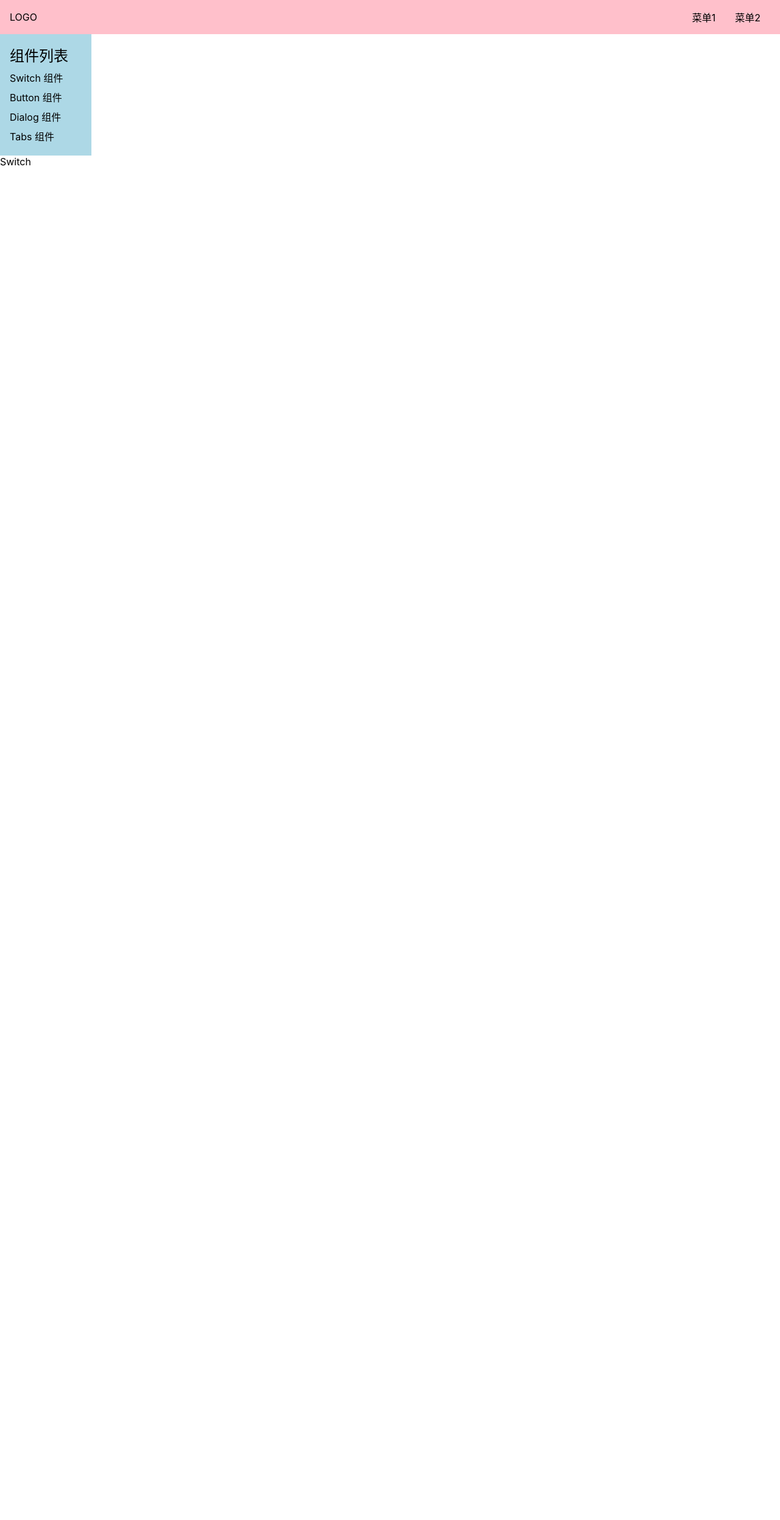
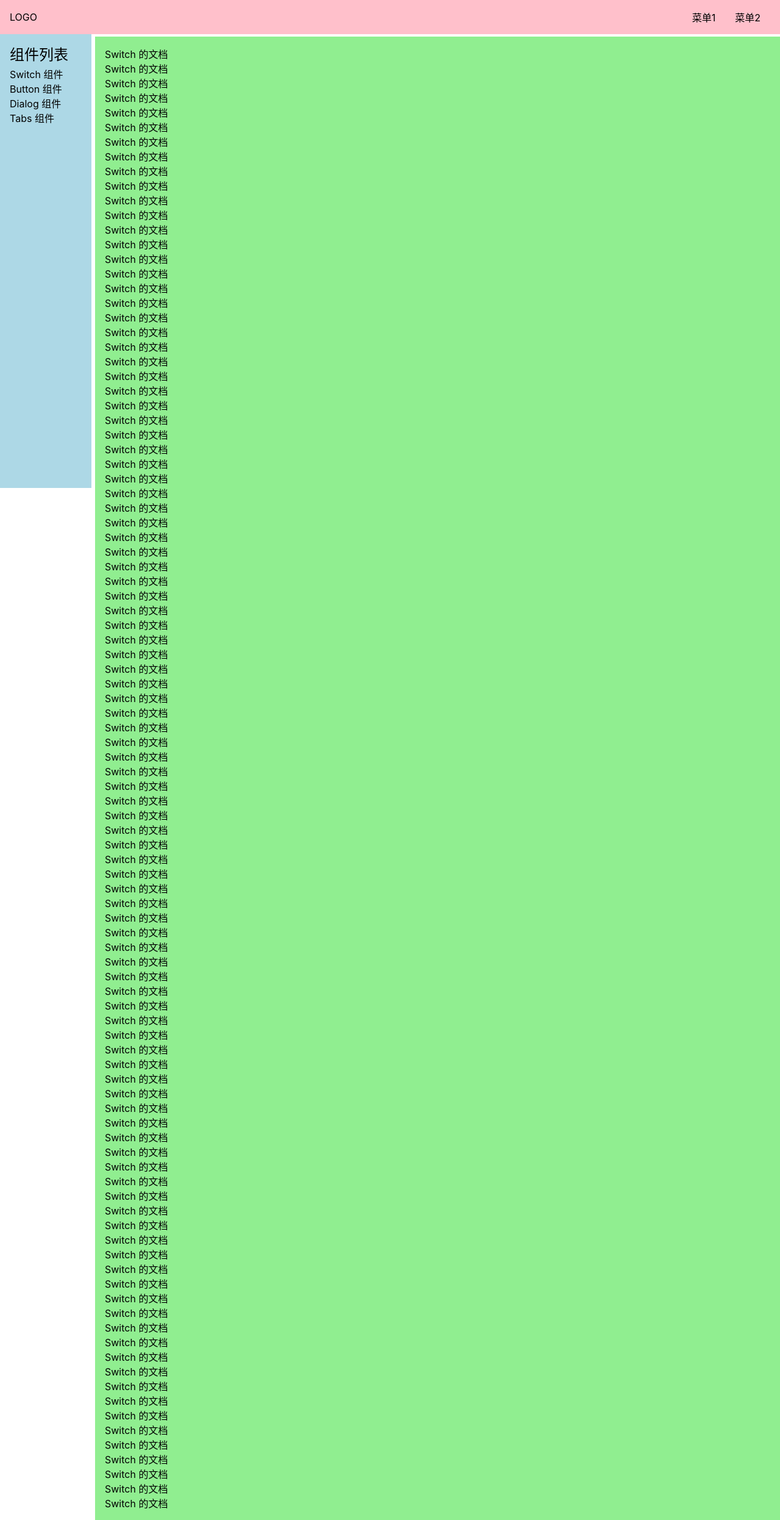
Before and after one commit to Latrevion/forest-vue3-ui, a Vue app: page /#/doc/switch in a window 1280 px wide. Shown: the whole page at 61% size. Before the commit the page ends 800 px from the top, so only its background shows below. Built offline with nearby package versions, Linux system fonts and the light colour scheme.

Commit message:
整体布局 css

```diff
--- a/src/components/SwitchDemo.vue
+++ b/src/components/SwitchDemo.vue
@@ -1,5 +1,104 @@
 <template>
     <div>
-        Switch
+        <p>Switch 的文档</p>
+        <p>Switch 的文档</p>
+        <p>Switch 的文档</p>
+        <p>Switch 的文档</p>
+        <p>Switch 的文档</p>
+        <p>Switch 的文档</p>
+        <p>Switch 的文档</p>
+        <p>Switch 的文档</p>
+        <p>Switch 的文档</p>
+        <p>Switch 的文档</p>
+        <p>Switch 的文档</p>
+        <p>Switch 的文档</p>
+        <p>Switch 的文档</p>
+        <p>Switch 的文档</p>
+        <p>Switch 的文档</p>
+        <p>Switch 的文档</p>
+        <p>Switch 的文档</p>
+        <p>Switch 的文档</p>
+        <p>Switch 的文档</p>
+        <p>Switch 的文档</p>
+        <p>Switch 的文档</p>
+        <p>Switch 的文档</p>
+        <p>Switch 的文档</p>
+        <p>Switch 的文档</p>
+        <p>Switch 的文档</p>
+        <p>Switch 的文档</p>
+        <p>Switch 的文档</p>
+        <p>Switch 的文档</p>
+        <p>Switch 的文档</p>
+        <p>Switch 的文档</p>
+        <p>Switch 的文档</p>
+        <p>Switch 的文档</p>
+        <p>Switch 的文档</p>
+        <p>Switch 的文档</p>
+        <p>Switch 的文档</p>
+        <p>Switch 的文档</p>
+        <p>Switch 的文档</p>
+        <p>Switch 的文档</p>
+        <p>Switch 的文档</p>
+        <p>Switch 的文档</p>
+        <p>Switch 的文档</p>
+        <p>Switch 的文档</p>
+        <p>Switch 的文档</p>
+        <p>Switch 的文档</p>
+        <p>Switch 的文档</p>
+        <p>Switch 的文档</p>
+        <p>Switch 的文档</p>
+        <p>Switch 的文档</p>
+        <p>Switch 的文档</p>
+        <p>Switch 的文档</p>
+        <p>Switch 的文档</p>
+        <p>Switch 的文档</p>
+        <p>Switch 的文档</p>
+        <p>Switch 的文档</p>
+        <p>Switch 的文档</p>
+        <p>Switch 的文档</p>
+        <p>Switch 的文档</p>
+        <p>Switch 的文档</p>
+        <p>Switch 的文档</p>
+        <p>Switch 的文档</p>
+        <p>Switch 的文档</p>
+        <p>Switch 的文档</p>
+        <p>Switch 的文档</p>
+        <p>Switch 的文档</p>
+        <p>Switch 的文档</p>
+        <p>Switch 的文档</p>
+        <p>Switch 的文档</p>
+        <p>Switch 的文档</p>
+        <p>Switch 的文档</p>
+        <p>Switch 的文档</p>
+        <p>Switch 的文档</p>
+        <p>Switch 的文档</p>
+        <p>Switch 的文档</p>
+        <p>Switch 的文档</p>
+        <p>Switch 的文档</p>
+        <p>Switch 的文档</p>
+        <p>Switch 的文档</p>
+        <p>Switch 的文档</p>
+        <p>Switch 的文档</p>
+        <p>Switch 的文档</p>
+        <p>Switch 的文档</p>
+        <p>Switch 的文档</p>
+        <p>Switch 的文档</p>
+        <p>Switch 的文档</p>
+        <p>Switch 的文档</p>
+        <p>Switch 的文档</p>
+        <p>Switch 的文档</p>
+        <p>Switch 的文档</p>
+        <p>Switch 的文档</p>
+        <p>Switch 的文档</p>
+        <p>Switch 的文档</p>
+        <p>Switch 的文档</p>
+        <p>Switch 的文档</p>
+        <p>Switch 的文档</p>
+        <p>Switch 的文档</p>
+        <p>Switch 的文档</p>
+        <p>Switch 的文档</p>
+        <p>Switch 的文档</p>
+        <p>Switch 的文档</p>
+        <p>Switch 的文档</p>
     </div>
 </template>
--- a/src/components/Topnav.vue
+++ b/src/components/Topnav.vue
@@ -28,7 +28,10 @@
   background: pink;
   display: flex;
   padding: 16px;
-  position: relative;
+  position: fixed;
+  top: 0;
+  left: 0;
+  width: 100%;
   z-index: 10;
   justify-content: center;
   align-items: center;
--- a/src/main.ts
+++ b/src/main.ts
@@ -3,6 +3,6 @@
 import './index.scss'
 import {router} from './router'
 
-const app= createApp(App)
+const app = createApp(App)
 app.use(router)
 app.mount('#app')
--- a/src/views/Doc.vue
+++ b/src/views/Doc.vue
@@ -1,6 +1,6 @@
 <template>
-    <div>
-        <Topnav />
+  <div class="layout">
+    <Topnav class="nav" />
         <div class="content">
             <aside v-if="menuVisible">
                 <h2>组件列表</h2>
@@ -39,27 +39,57 @@
 
 
 </script>
+
 <style lang="scss" scoped>
+.layout {
+  display: flex;
+  flex-direction: column;
+  height: 100vh;
+  > .nav {
+    flex-shrink: 0;
+  }
+  > .content {
+    flex-grow: 1;
+    padding-top: 60px;
+    padding-left: 156px;
+    @media (max-width: 500px) {
+      padding-left: 0;
+    }
+  }
+}
+.content {
+  display: flex;
+  > aside {
+    flex-shrink: 0;
+  }
+  > main {
+    flex-grow: 1;
+    padding: 16px;
+    background: lightgreen;
+  }
+}
 aside {
   background: lightblue;
   width: 150px;
   padding: 16px;
-
-    >h2 {
-        margin-bottom: 4px;
-    }
-
-    >ol {
-        >li {
-            padding: 4px 0;
-        }
-    }
-
-    @media (max-width:500px) {
   position: fixed;
   top: 0;
   left: 0;
   padding-top: 70px;
+  height: 100%;
+  > h2 {
+    margin-bottom: 4px;
+  }
+
+ aside {
+  > ol {
+    > li {
+      padding: 4px 0;
+    }
+  }
+}
+main {
+  overflow: auto;
 }
 }
 </style>
```
Lines whose indentation alone changed are shown as unchanged.
